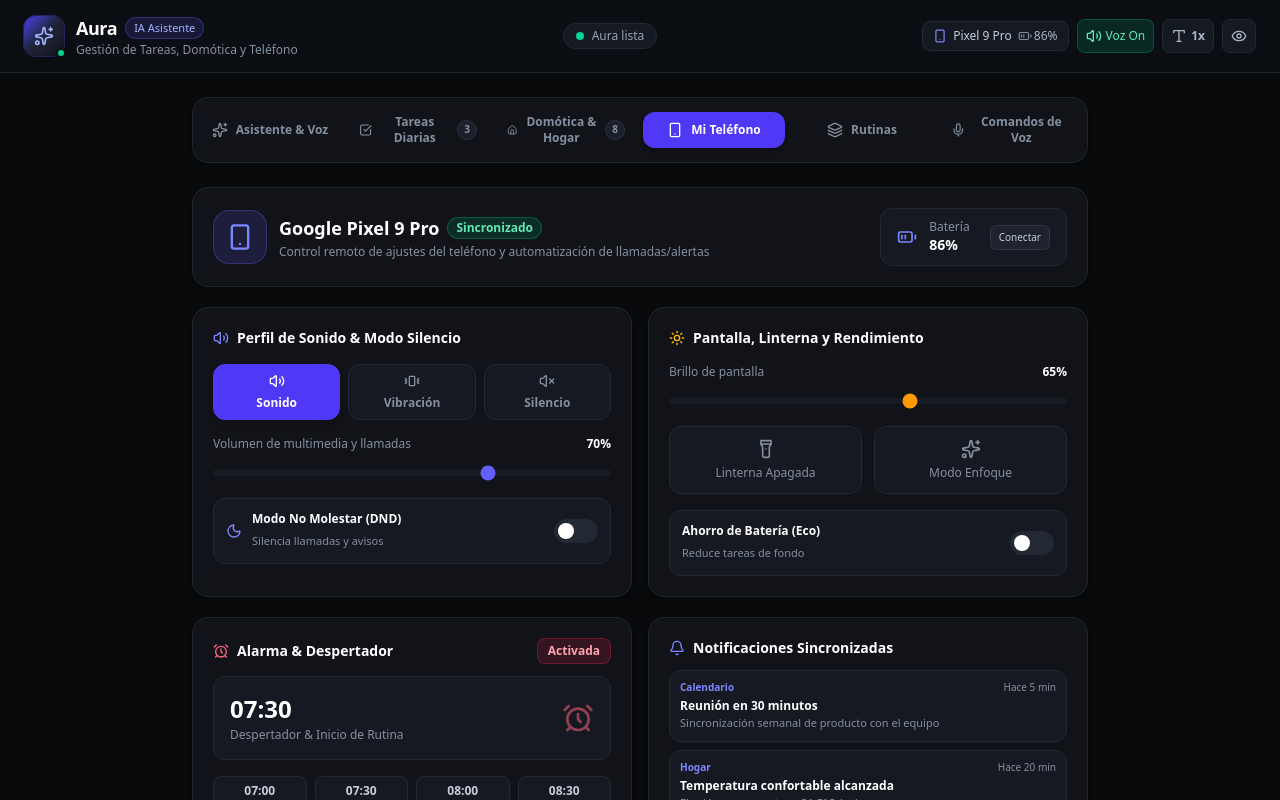
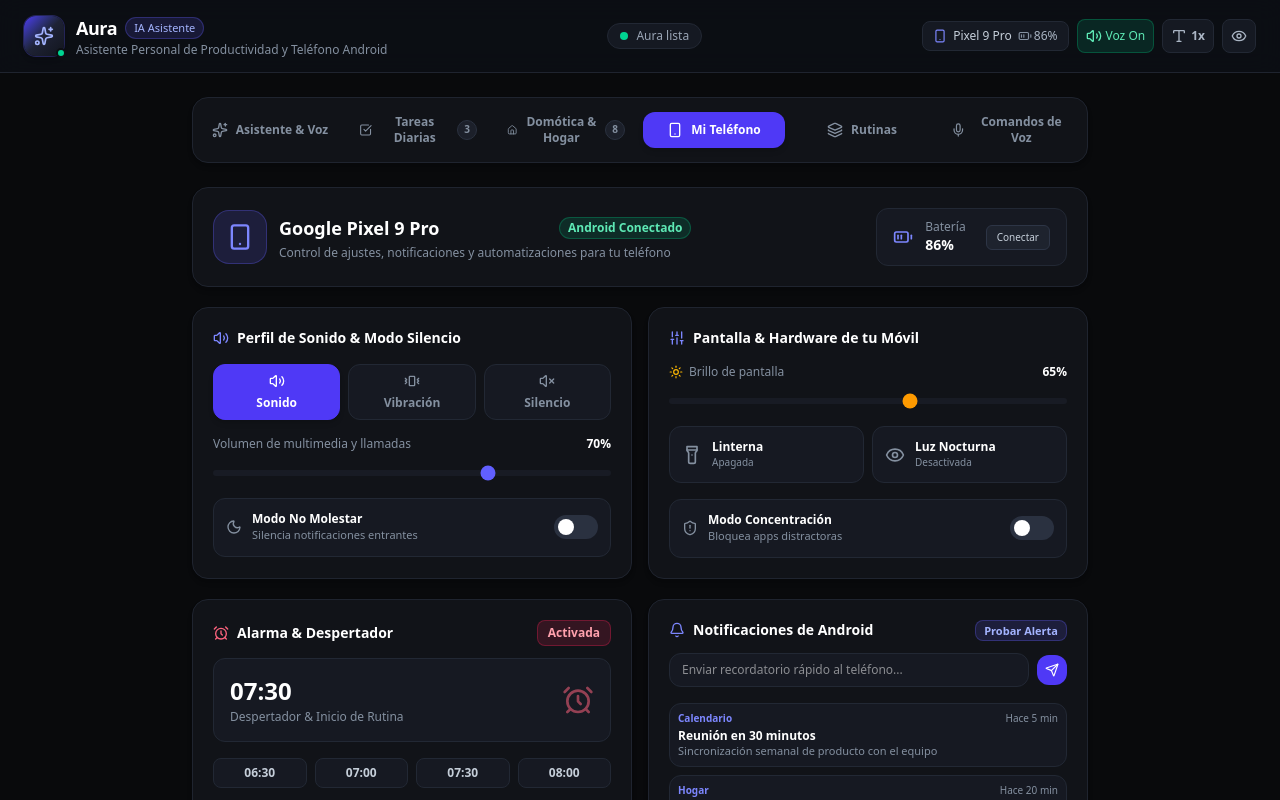
Before and after one commit to AKLHACKER/ASISTENTE-VIRTUAL, a React (Vite) app: page / in a window 1280 px wide. Both pictures are taken after a click on the button "Abrir panel de control del teléfono". Shown: the top 800 px of the page. Built offline with nearby package versions, Linux system fonts and the light colour scheme.

Commit message:
feat: add Android webhook integration and PWA support
Implement a webhook endpoint for Android automation (MacroDroid/Tasker) and configure PWA manifest/meta tags to support standalone installation.

```diff
--- a/server.ts
+++ b/server.ts
@@ -25,6 +25,18 @@ if (apiKey) {
 // Health check endpoint
 app.get("/api/health", (_req, res) => {
   res.json({ status: "ok", aiEnabled: Boolean(ai) });
+});
+
+// Phone Webhook for Android MacroDroid / Tasker integration
+app.post("/api/phone/webhook", (req, res) => {
+  const { action, battery, dnd, ringerMode, volume, trigger } = req.body || {};
+  console.log("[Android Webhook Received]:", req.body);
+  res.json({
+    status: "success",
+    message: "Android state synchronized successfully with Aura",
+    timestamp: new Date().toISOString(),
+    received: { action, battery, dnd, ringerMode, volume, trigger }
+  });
 });
 
 // Chat & Command interpretation endpoint
--- a/src/components/Header.tsx
+++ b/src/components/Header.tsx
@@ -89,7 +89,7 @@ export const Header: React.FC<HeaderProps> = ({
               </span>
             </div>
             <p className="text-xs text-[#8490A0] font-normal hidden sm:block">
-              Gestión de Tareas, Domótica y Teléfono
+              Asistente Personal de Productividad y Teléfono Android
             </p>
           </div>
         </div>
--- a/src/components/PhoneControlView.tsx
+++ b/src/components/PhoneControlView.tsx
@@ -1,10 +1,9 @@
-import React from 'react';
+import React, { useState } from 'react';
 import {
   Smartphone,
   Moon,
   Volume2,
   VolumeX,
-  Volume1,
   Flashlight,
   Sun,
   BatteryMedium,
@@ -16,7 +15,17 @@ import {
   ShieldAlert,
   Sparkles,
   Vibrate,
-  Plus
+  Plus,
+  Send,
+  Sliders,
+  CheckCircle2,
+  ExternalLink,
+  Wifi,
+  HelpCircle,
+  Clock,
+  Mic,
+  Copy,
+  Check
 } from 'lucide-react';
 import { PhoneState } from '../types';
 
@@ -35,6 +44,44 @@ export const PhoneControlView: React.FC<PhoneControlViewProps> = ({
   onToggleAlarm,
   highContrast,
 }) => {
+  const [copiedWebhook, setCopiedWebhook] = useState(false);
+  const [testNotificationText, setTestNotificationText] = useState('');
+  const [showMacroGuide, setShowMacroGuide] = useState(false);
+
+  // Trigger web notification if browser permits
+  const handleTriggerDeviceNotification = (title: string, body: string) => {
+    if ('Notification' in window) {
+      if (Notification.permission === 'granted') {
+        new Notification(title, { body, icon: './icon-192.png' });
+      } else if (Notification.permission !== 'denied') {
+        Notification.requestPermission().then((perm) => {
+          if (perm === 'granted') {
+            new Notification(title, { body, icon: './icon-192.png' });
+          }
+        });
+      }
+    }
+
+    // Add to state notifications list
+    const newNotif = {
+      id: `notif-${Date.now()}`,
+      app: 'Aura Android',
+      title,
+      body,
+      time: new Date().toLocaleTimeString([], { hour: '2-digit', minute: '2-digit' }),
+    };
+    onUpdatePhone({
+      notifications: [newNotif, ...phone.notifications.slice(0, 7)],
+    });
+  };
+
+  const handleCopyWebhookUrl = () => {
+    const webhookUrl = `${window.location.origin}/api/phone/webhook`;
+    navigator.clipboard.writeText(webhookUrl);
+    setCopiedWebhook(true);
+    setTimeout(() => setCopiedWebhook(false), 2500);
+  };
+
   return (
     <div id="phone-control-view" className="max-w-4xl mx-auto space-y-5">
       {/* Phone Header Summary Card */}
@@ -45,15 +92,19 @@ export const PhoneControlView: React.FC<PhoneControlViewProps> = ({
           </div>
           <div>
             <div className="flex items-center gap-2">
-              <h2 className="text-lg font-bold text-white">
-                {phone.model}
-              </h2>
+              <input
+                type="text"
+                value={phone.model}
+                onChange={(e) => onUpdatePhone({ model: e.target.value })}
+                className="text-lg font-bold text-white bg-transparent border-b border-transparent hover:border-[#3A4456] focus:border-indigo-500 focus:outline-none transition-colors"
+                title="Haz clic para renombrar tu modelo de teléfono"
+              />
               <span className="text-xs px-2 py-0.5 rounded-full bg-emerald-500/15 text-emerald-300 font-semibold border border-emerald-500/30">
-                Sincronizado
+                Android Conectado
               </span>
             </div>
             <p className="text-xs text-[#8490A0] mt-0.5">
-              Control remoto de ajustes del teléfono y automatización de llamadas/alertas
+              Control de ajustes, notificaciones y automatizaciones para tu teléfono
             </p>
           </div>
         </div>
@@ -61,7 +112,7 @@ export const PhoneControlView: React.FC<PhoneControlViewProps> = ({
         {/* Battery & Charging */}
         <div className="flex items-center gap-3 bg-[#161922] px-4 py-2.5 rounded-xl border border-[#222834]">
           {phone.isCharging ? (
-            <BatteryCharging className="w-5 h-5 text-emerald-400" />
+            <BatteryCharging className="w-5 h-5 text-emerald-400 animate-pulse" />
           ) : phone.batteryLevel < 20 ? (
             <BatteryWarning className="w-5 h-5 text-rose-400" />
           ) : (
@@ -75,7 +126,7 @@ export const PhoneControlView: React.FC<PhoneControlViewProps> = ({
           </div>
           <button
             onClick={() => onUpdatePhone({ isCharging: !phone.isCharging })}
-            className="text-[10px] px-2 py-1 bg-[#1E232E] hover:bg-[#282F3E] text-[#C5CED9] hover:text-white rounded-md border border-[#2D3546] font-medium ml-2 transition-colors cursor-pointer"
+            className="text-[10px] px-2.5 py-1 bg-[#1E232E] hover:bg-[#282F3E] text-[#C5CED9] hover:text-white rounded-md border border-[#2D3546] font-medium ml-2 transition-colors cursor-pointer"
           >
             {phone.isCharging ? 'Desconectar' : 'Conectar'}
           </button>
@@ -104,8 +155,13 @@ export const PhoneControlView: React.FC<PhoneControlViewProps> = ({
                 <button
                   key={mode.id}
                   id={`phone-ringer-${mode.id}`}
-                  onClick={() => onUpdatePhone({ ringerMode: mode.id as any })}
-                  className={`py-2 px-3 rounded-xl text-xs font-semibold flex flex-col items-center gap-1.5 transition-all border ${
+                  onClick={() => {
+                    onUpdatePhone({ ringerMode: mode.id as any });
+                    if (navigator.vibrate && mode.id === 'vibrate') {
+                      navigator.vibrate(200);
+                    }
+                  }}
+                  className={`py-2 px-3 rounded-xl text-xs font-semibold flex flex-col items-center gap-1.5 transition-all border cursor-pointer ${
                     isSelected
                       ? 'bg-indigo-600 text-white border-indigo-600 shadow-md'
                       : 'bg-[#161922] text-[#8490A0] border-[#222834] hover:bg-[#1E232E] hover:text-white'
@@ -139,26 +195,22 @@ export const PhoneControlView: React.FC<PhoneControlViewProps> = ({
           {/* DND Toggle */}
           <div className="flex items-center justify-between p-3 rounded-xl bg-[#161922] border border-[#222834]">
             <div className="flex items-center gap-2.5">
-              <Moon className="w-4 h-4 text-indigo-400" />
+              <Moon className={`w-4 h-4 ${phone.dnd ? 'text-amber-400' : 'text-[#8490A0]'}`} />
               <div>
-                <span className="text-xs font-semibold text-white block">
-                  Modo No Molestar (DND)
-                </span>
-                <span className="text-[11px] text-[#8490A0]">Silencia llamadas y avisos</span>
+                <div className="text-xs font-semibold text-white">Modo No Molestar</div>
+                <div className="text-[11px] text-[#8490A0]">Silencia notificaciones entrantes</div>
               </div>
             </div>
             <button
-              id="phone-toggle-dnd"
               onClick={() => onUpdatePhone({ dnd: !phone.dnd })}
-              className={`w-11 h-6 rounded-full transition-colors relative cursor-pointer ${
-                phone.dnd ? 'bg-indigo-600' : 'bg-[#222834]'
+              className={`w-11 h-6 flex items-center rounded-full p-1 transition-colors cursor-pointer ${
+                phone.dnd ? 'bg-amber-500' : 'bg-[#2A3140]'
               }`}
-              aria-label="Alternar modo no molestar"
             >
               <div
                 className={`w-4 h-4 rounded-full bg-white transition-transform transform ${
-                  phone.dnd ? 'translate-x-6' : 'translate-x-1'
-                } top-1 absolute`}
+                  phone.dnd ? 'translate-x-5' : 'translate-x-0'
+                }`}
               />
             </button>
           </div>
@@ -167,17 +219,17 @@ export const PhoneControlView: React.FC<PhoneControlViewProps> = ({
         {/* 2. Pantalla, Linterna y Modos Rápidos */}
         <div className="bg-[#111318] rounded-2xl p-5 border border-[#1F242F] shadow-md space-y-4">
           <h3 className="font-semibold text-sm text-white flex items-center gap-2">
-            <Sun className="w-4 h-4 text-amber-400" />
-            <span>Pantalla, Linterna y Rendimiento</span>
+            <Sliders className="w-4 h-4 text-indigo-400" />
+            <span>Pantalla & Hardware de tu Móvil</span>
           </h3>
 
-          {/* Screen Brightness */}
+          {/* Brightness slider */}
           <div className="space-y-1.5">
             <div className="flex items-center justify-between text-xs text-[#8490A0]">
-              <span>Brillo de pantalla</span>
-              <span className="font-semibold text-white">
-                {phone.brightness}%
+              <span className="flex items-center gap-1.5">
+                <Sun className="w-3.5 h-3.5 text-amber-400" /> Brillo de pantalla
               </span>
+              <span className="font-semibold text-white">{phone.brightness}%</span>
             </div>
             <input
               type="range"
@@ -189,64 +241,66 @@ export const PhoneControlView: React.FC<PhoneControlViewProps> = ({
             />
           </div>
 
-          {/* Flashlight & Eye Comfort toggles */}
-          <div className="grid grid-cols-2 gap-3">
+          <div className="grid grid-cols-2 gap-2">
+            {/* Flashlight */}
             <button
-              id="phone-toggle-flashlight"
               onClick={() => onUpdatePhone({ flashlight: !phone.flashlight })}
-              className={`p-3 rounded-xl border flex flex-col items-center justify-center gap-1.5 transition-all cursor-pointer ${
+              className={`p-3 rounded-xl border flex items-center gap-2.5 text-left transition-colors cursor-pointer ${
                 phone.flashlight
-                  ? 'bg-amber-500/20 text-amber-300 border-amber-400/50 font-bold ring-1 ring-amber-400/30'
-                  : 'bg-[#161922] text-[#8490A0] border-[#222834] hover:bg-[#1E232E] hover:text-white'
+                  ? 'bg-amber-500/15 border-amber-500/30 text-white'
+                  : 'bg-[#161922] border-[#222834] text-[#8490A0] hover:text-white'
               }`}
             >
-              <Flashlight className={`w-5 h-5 ${phone.flashlight ? 'text-amber-400 fill-amber-400' : ''}`} />
-              <span className="text-xs font-medium">
-                {phone.flashlight ? '🔦 Linterna Encendida' : 'Linterna Apagada'}
-              </span>
+              <Flashlight className={`w-5 h-5 ${phone.flashlight ? 'text-amber-400' : 'text-[#8490A0]'}`} />
+              <div>
+                <div className="text-xs font-semibold text-white">Linterna</div>
+                <div className="text-[10px] text-[#8490A0]">{phone.flashlight ? 'Encendida' : 'Apagada'}</div>
+              </div>
             </button>
 
+            {/* Eye Comfort / Night Shield */}
             <button
-              id="phone-toggle-focus"
-              onClick={() => onUpdatePhone({ focusMode: !phone.focusMode })}
-              className={`p-3 rounded-xl border flex flex-col items-center justify-center gap-1.5 transition-all cursor-pointer ${
-                phone.focusMode
-                  ? 'bg-purple-500/20 text-purple-300 border-purple-400/50 font-bold ring-1 ring-purple-400/30'
-                  : 'bg-[#161922] text-[#8490A0] border-[#222834] hover:bg-[#1E232E] hover:text-white'
+              onClick={() => onUpdatePhone({ eyeComfort: !phone.eyeComfort })}
+              className={`p-3 rounded-xl border flex items-center gap-2.5 text-left transition-colors cursor-pointer ${
+                phone.eyeComfort
+                  ? 'bg-indigo-500/15 border-indigo-500/30 text-white'
+                  : 'bg-[#161922] border-[#222834] text-[#8490A0] hover:text-white'
               }`}
             >
-              <Sparkles className={`w-5 h-5 ${phone.focusMode ? 'text-purple-400' : ''}`} />
-              <span className="text-xs font-medium">
-                {phone.focusMode ? '🎯 Modo Enfoque Activo' : 'Modo Enfoque'}
-              </span>
+              <Eye className={`w-5 h-5 ${phone.eyeComfort ? 'text-indigo-400' : 'text-[#8490A0]'}`} />
+              <div>
+                <div className="text-xs font-semibold text-white">Luz Nocturna</div>
+                <div className="text-[10px] text-[#8490A0]">{phone.eyeComfort ? 'Activa' : 'Desactivada'}</div>
+              </div>
             </button>
           </div>
 
-          {/* Battery Saver */}
+          {/* Focus Mode */}
           <div className="flex items-center justify-between p-3 rounded-xl bg-[#161922] border border-[#222834]">
-            <div>
-              <span className="text-xs font-semibold text-white block">
-                Ahorro de Batería (Eco)
-              </span>
-              <span className="text-[11px] text-[#8490A0]">Reduce tareas de fondo</span>
+            <div className="flex items-center gap-2.5">
+              <ShieldAlert className={`w-4 h-4 ${phone.focusMode ? 'text-indigo-400' : 'text-[#8490A0]'}`} />
+              <div>
+                <div className="text-xs font-semibold text-white">Modo Concentración</div>
+                <div className="text-[11px] text-[#8490A0]">Bloquea apps distractoras</div>
+              </div>
             </div>
             <button
-              onClick={() => onUpdatePhone({ batterySaver: !phone.batterySaver })}
-              className={`w-11 h-6 rounded-full transition-colors relative cursor-pointer ${
-                phone.batterySaver ? 'bg-emerald-600' : 'bg-[#222834]'
+              onClick={() => onUpdatePhone({ focusMode: !phone.focusMode })}
+              className={`w-11 h-6 flex items-center rounded-full p-1 transition-colors cursor-pointer ${
+                phone.focusMode ? 'bg-indigo-600' : 'bg-[#2A3140]'
               }`}
             >
               <div
                 className={`w-4 h-4 rounded-full bg-white transition-transform transform ${
-                  phone.batterySaver ? 'translate-x-6' : 'translate-x-1'
-                } top-1 absolute`}
+                  phone.focusMode ? 'translate-x-5' : 'translate-x-0'
+                }`}
               />
             </button>
           </div>
         </div>
       </div>
 
-      {/* 3. Alarmas y Notificaciones Recientes */}
+      {/* 3. Alarmas y Enviar Notificación al Móvil */}
       <div className="grid grid-cols-1 md:grid-cols-2 gap-4">
         {/* Active Alarm */}
         <div className="bg-[#111318] rounded-2xl p-5 border border-[#1F242F] shadow-md space-y-3">
@@ -287,7 +341,7 @@ export const PhoneControlView: React.FC<PhoneControlViewProps> = ({
 
           {/* Quick set alarm buttons */}
           <div className="flex items-center gap-2 pt-1">
-            {['07:00', '07:30', '08:00', '08:30'].map((t) => (
+            {['06:30', '07:00', '07:30', '08:00'].map((t) => (
               <button
                 key={t}
                 onClick={() => onAddAlarm(t, 'Despertador')}
@@ -299,36 +353,120 @@ export const PhoneControlView: React.FC<PhoneControlViewProps> = ({
           </div>
         </div>
 
-        {/* Notifications Feed */}
+        {/* Notifications & Push Simulator */}
         <div className="bg-[#111318] rounded-2xl p-5 border border-[#1F242F] shadow-md space-y-3">
-          <h3 className="font-semibold text-sm text-white flex items-center gap-2">
-            <Bell className="w-4 h-4 text-indigo-400" />
-            <span>Notificaciones Sincronizadas</span>
+          <h3 className="font-semibold text-sm text-white flex items-center justify-between">
+            <span className="flex items-center gap-2">
+              <Bell className="w-4 h-4 text-indigo-400" />
+              <span>Notificaciones de Android</span>
+            </span>
+            <button
+              onClick={() => handleTriggerDeviceNotification('Aura Android', 'Prueba de alerta sincronizada')}
+              className="text-[11px] px-2 py-0.5 rounded-lg bg-indigo-500/15 text-indigo-300 hover:bg-indigo-500/25 border border-indigo-500/30 transition-colors"
+            >
+              Probar Alerta
+            </button>
           </h3>
 
-          <div className="space-y-2 max-h-48 overflow-y-auto">
+          <div className="flex items-center gap-2">
+            <input
+              type="text"
+              placeholder="Enviar recordatorio rápido al teléfono..."
+              value={testNotificationText}
+              onChange={(e) => setTestNotificationText(e.target.value)}
+              onKeyDown={(e) => {
+                if (e.key === 'Enter' && testNotificationText.trim()) {
+                  handleTriggerDeviceNotification('Recordatorio Aura', testNotificationText);
+                  setTestNotificationText('');
+                }
+              }}
+              className="flex-1 px-3 py-2 text-xs rounded-xl bg-[#161922] border border-[#222834] text-white focus:outline-none focus:border-indigo-500"
+            />
+            <button
+              onClick={() => {
+                if (testNotificationText.trim()) {
+                  handleTriggerDeviceNotification('Recordatorio Aura', testNotificationText);
+                  setTestNotificationText('');
+                }
+              }}
+              className="p-2 rounded-xl bg-indigo-600 hover:bg-indigo-500 text-white transition-colors cursor-pointer"
+            >
+              <Send className="w-3.5 h-3.5" />
+            </button>
+          </div>
+
+          <div className="space-y-2 max-h-40 overflow-y-auto pt-1">
             {phone.notifications.length === 0 ? (
-              <p className="text-xs text-[#8490A0] text-center py-4">
-                Bandeja de notificaciones limpia.
+              <p className="text-xs text-[#8490A0] text-center py-3">
+                Bandeja de notificaciones sincronizada.
               </p>
             ) : (
               phone.notifications.map((notif) => (
                 <div
                   key={notif.id}
-                  className="p-2.5 rounded-xl bg-[#161922] border border-[#222834] text-xs"
+                  className="p-2 rounded-xl bg-[#161922] border border-[#222834] text-xs"
                 >
-                  <div className="flex items-center justify-between text-[#8490A0] text-[10px] mb-1">
+                  <div className="flex items-center justify-between text-[#8490A0] text-[10px] mb-0.5">
                     <span className="font-bold text-indigo-400">{notif.app}</span>
                     <span>{notif.time}</span>
                   </div>
                   <div className="font-semibold text-white">{notif.title}</div>
-                  <div className="text-[#8490A0] text-[11px] mt-0.5">{notif.body}</div>
+                  <div className="text-[#8490A0] text-[11px]">{notif.body}</div>
                 </div>
               ))
             )}
           </div>
         </div>
       </div>
+
+      {/* 4. Guía de Automatización Real con MacroDroid / Tasker */}
+      <div className="bg-[#111318] rounded-2xl p-5 border border-indigo-500/20 shadow-md">
+        <div className="flex items-center justify-between cursor-pointer" onClick={() => setShowMacroGuide(!showMacroGuide)}>
+          <div className="flex items-center gap-3">
+            <div className="p-2.5 rounded-xl bg-indigo-500/10 border border-indigo-500/25 text-indigo-300">
+              <Wifi className="w-5 h-5" />
+            </div>
+            <div>
+              <h3 className="text-sm font-bold text-white flex items-center gap-2">
+                Conexión en Vivo con tu Android (MacroDroid / Tasker / Webhooks)
+              </h3>
+              <p className="text-xs text-[#8490A0]">
+                Aprende a conectar Aura para que cambie el volumen y modos de tu teléfono físicamente
+              </p>
+            </div>
+          </div>
+          <button className="text-xs text-indigo-400 font-semibold hover:underline">
+            {showMacroGuide ? 'Ocultar guía' : 'Ver cómo conectar'}
+          </button>
+        </div>
+
+        {showMacroGuide && (
+          <div className="mt-4 pt-4 border-t border-[#1F242F] text-xs text-[#C5CED9] space-y-3">
+            <p>
+              Puedes enlazar los comandos de Aura directamente con la aplicación gratuita <strong className="text-white">MacroDroid</strong> o <strong className="text-white">Tasker</strong> de Google Play:
+            </p>
+            <ol className="list-decimal list-inside space-y-1.5 text-[#AAB5C4]">
+              <li>Instala <strong className="text-white">MacroDroid</strong> en tu teléfono Android desde Google Play Store.</li>
+              <li>Crea una macro nueva con Disparador (Trigger): <strong className="text-white">Solicitud Webhook / HTTP</strong>.</li>
+              <li>Agrega Acciones en MacroDroid según el comando (ej: cambiar volumen, silenciar, encender linterna).</li>
+              <li>Aura enviará la petición automáticamente a tu dispositivo cuando des la orden por voz o botones.</li>
+            </ol>
+            <div className="p-3 bg-[#161922] rounded-xl border border-[#222834] flex items-center justify-between">
+              <div>
+                <div className="text-[11px] text-[#8490A0]">Endpoint local de sincronización:</div>
+                <div className="text-xs font-mono text-indigo-300 mt-0.5">{window.location.origin}/api/phone/webhook</div>
+              </div>
+              <button
+                onClick={handleCopyWebhookUrl}
+                className="flex items-center gap-1 px-3 py-1.5 rounded-lg bg-indigo-600 hover:bg-indigo-500 text-white font-semibold transition-colors cursor-pointer"
+              >
+                {copiedWebhook ? <Check className="w-3.5 h-3.5" /> : <Copy className="w-3.5 h-3.5" />}
+                <span>{copiedWebhook ? 'Copiado' : 'Copiar'}</span>
+              </button>
+            </div>
+          </div>
+        )}
+      </div>
     </div>
   );
 };
```
Also changed, not shown: index.html (+7 -2 lines), public/manifest.json (added).
